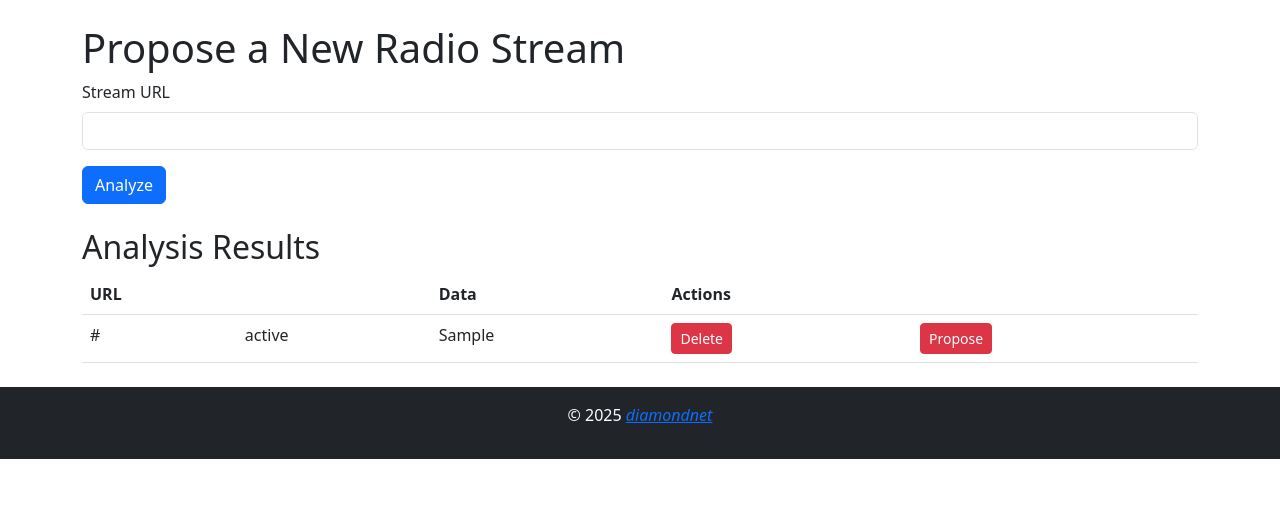
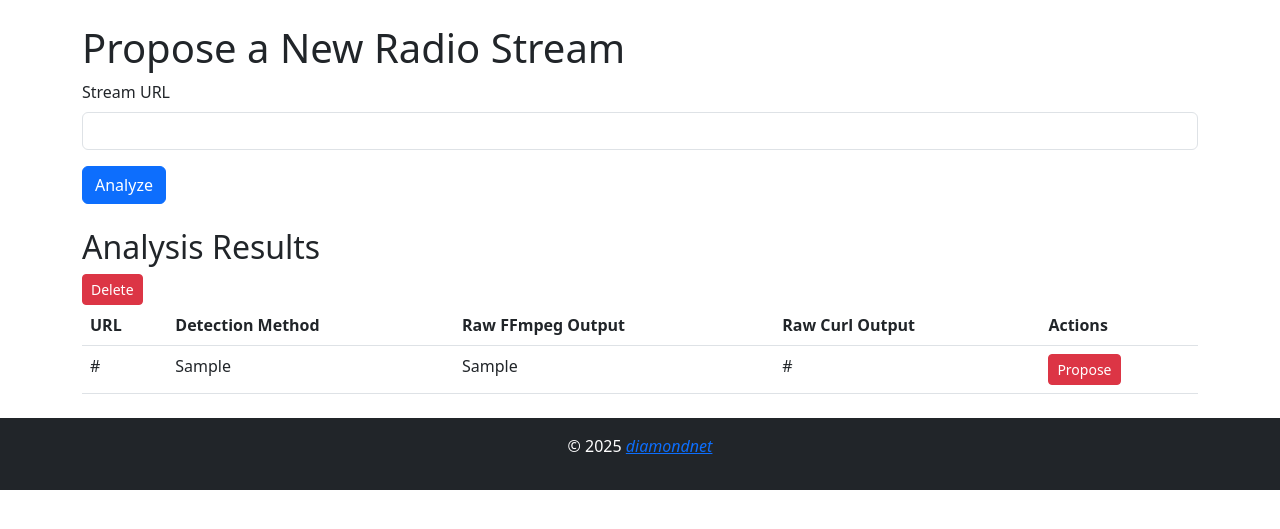
Before and after one commit to diamond2016/RadioChWeb, a Flask app: template templates/proposal.html in a window 1280 px wide. Shown: the part 56-585 px from the top of the page. Run offline with Flask 3, Linux system fonts and the light colour scheme; the template is opened without the code that fills it: most values are stand-ins (such as "Sample title", 1, 10 or a date in 2020); parts of the project's set-up code (start-up, migrations or seed data) failed here and were passed over.

Commit message:
proposal route saving stream analysis data

```diff
--- a/model/dto/stream_analysis.py
+++ b/model/dto/stream_analysis.py
@@ -49,8 +49,6 @@ class StreamAnalysisResult(BaseModel):
     raw_content_type: Optional[str] = None  # String from curl headers
     raw_ffmpeg_output: Optional[str] = None  # String from ffmpeg detection
 
-    model_config = ConfigDict(use_enum_values=True)
-
     def is_success(self) -> bool:
         """Returns True if analysis was successful and stream is valid."""
         return self.is_valid and self.error_code is None
--- a/model/entity/stream_analysis.py
+++ b/model/entity/stream_analysis.py
@@ -15,7 +15,7 @@ class StreamAnalysis(db.Model):
 
 
     # Relationship with StreamTypes
-    stream_type = db.relationship("StreamType", back_populates="stream_analysis")
+    stream_type = db.relationship("StreamType", back_populates="analysis")
 
     def __repr__(self):
         return f"<StreamAnalysis(id={self.id}, url='{self.stream_url}', type='{self.stream_type_id}', valid={self.is_valid})>"
--- a/model/entity/stream_type.py
+++ b/model/entity/stream_type.py
@@ -11,6 +11,7 @@ class StreamType(db.Model):
 
     # Relationship with RadioSource
     radio_sources = db.relationship("RadioSource", back_populates="stream_type")
+    analysis = db.relationship("StreamAnalysis", back_populates="stream_type")
 
     def __repr__(self):
         return f"<StreamType(id={self.id}, protocol='{self.protocol}', format='{self.format}', metadata_type='{self.metadata_type}')>"
--- a/route/proposal_route.py
+++ b/route/proposal_route.py
@@ -129,7 +129,7 @@ def analyze_url():
         # Save detail in repo
         analysis_repo = get_analysis_repo()
         analysis_entity = StreamAnalysis(
-            stream_url=result.url,
+            stream_url=result.stream_url,
             is_valid=result.is_valid,
             is_secure=result.is_secure,
             error_code=result.error_code.name if result.error_code else None,
--- a/service/stream_analysis_service.py
+++ b/service/stream_analysis_service.py
@@ -70,7 +70,7 @@ class StreamAnalysisService:
 
             # FR-003: Compare results, ffmpeg is authoritative
             final_result: StreamAnalysisResult = self._resolve_analysis_results(curl_result, ffmpeg_result, is_secure)
-            print("Analysis result for URL {}: {}".format(url, final_result))
+            # print("Analysis result for URL {}: {}".format(url, final_result))
             return final_result
 
         except subprocess.TimeoutExpired:
--- a/templates/proposal.html
+++ b/templates/proposal.html
@@ -46,18 +46,19 @@
             <thead>
                 <tr>
                     <th>URL</th>
-                    <th></th>
-                    <th>Data</th>
+                    <th>Detection Method</th>
+                    <th>Raw FFmpeg Output</th>
+                    <th>Raw Curl Output</th>
                     <th colspan="2">Actions</th>
                 </tr>
             </thead>
             <tbody>
                 {% for stream in streams %}
                 <tr>
-                    <td>{{ stream.url }}</td>
-                    <td>{{ stream.status }}</td>
-                    <td>{{ stream.analysis_result }}</td>
-                    <td>
+                    <td>{{ stream.stream_url }}</td>
+                    <td>{{ stream.detection_method }}</td>
+                    <td>{{ stream.raw_ffmpeg_output }}</td>
+                    <td>{{ stream.raw_curl_output }}</td>
                         <a href="/proposal_delete/{{ stream.id }}" class="btn btn-danger btn-sm">Delete</a>
                     </td>
                                         <td>
```
